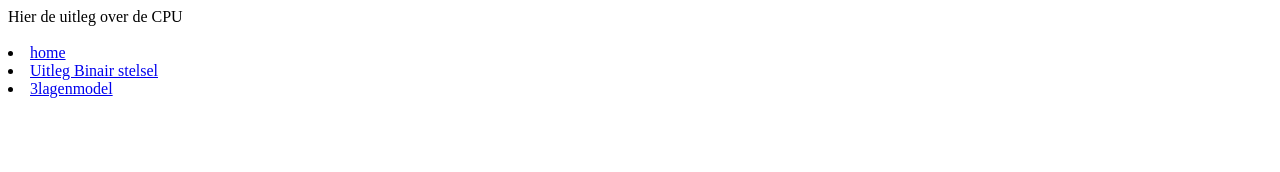
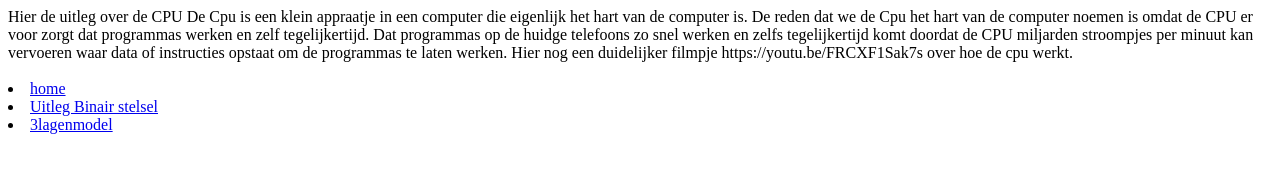
Before and after one commit to PimVanDerHoeven/PimVanDerHoeven.github.io, a plain HTML site: page cpu.html in a window 1280 px wide. Drawn offline with Linux system fonts and the light colour scheme.

Commit message:
tekstovercputest

```diff
--- a/cpu.html
+++ b/cpu.html
@@ -1,13 +1,18 @@
-<!DOCTYPE html>  <!--dit is de homepage van mijn site-->
+<!DOCTYPE html>  <!--dit is de uitlege over de cpu-->
 <html> <!--dit is het html-element-->
     <head>
         <link rel="stylesheets" href="opmaak.css">
-        <title>Het eerste begin</title>
+        <title>De cpu</title>
         <meta charset="utf-8">
     </head>
     <body>
         Hier de uitleg over de CPU
 
+        De Cpu is een klein appraatje in een computer die eigenlijk het hart van de computer is. De reden dat we de Cpu
+        het hart van de computer noemen is omdat de CPU er voor zorgt dat programmas werken en zelf tegelijkertijd.
+        Dat programmas op de huidge telefoons zo snel werken en zelfs tegelijkertijd komt doordat de CPU miljarden stroompjes
+        per minuut kan vervoeren waar data of instructies opstaat om de programmas te laten werken. Hier nog een duidelijker filmpje
+        https://youtu.be/FRCXF1Sak7s over hoe de cpu werkt.
         <br>
         <br>
 
```
